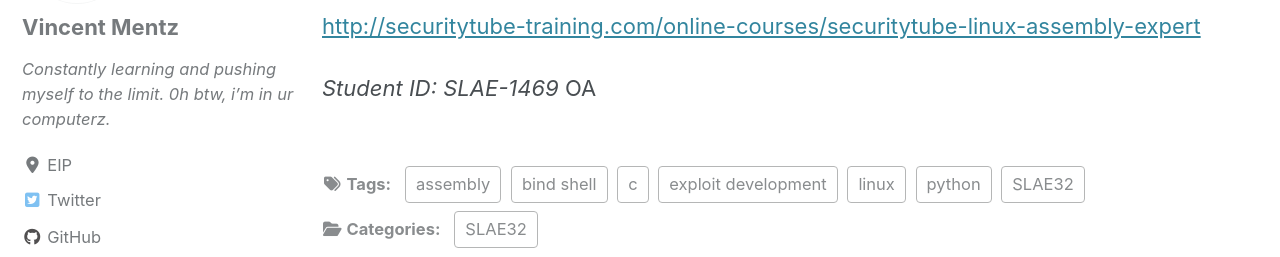
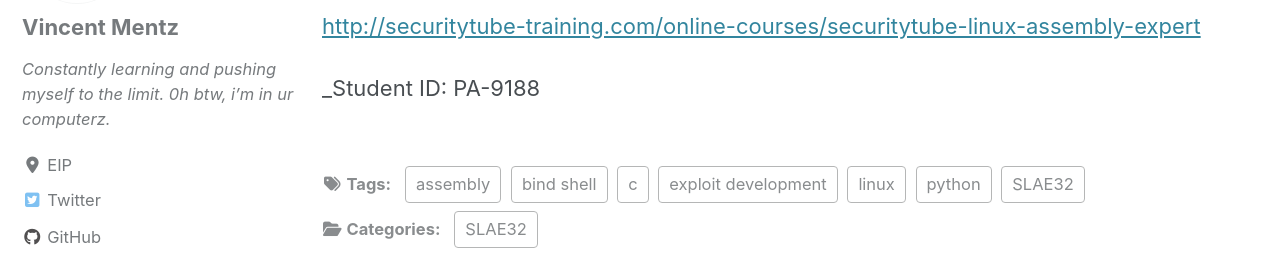
Before and after one commit to Minfanger101/sm00v.github.io, a Jekyll site: the page built from _posts/2019-10-19-assignment_1.md, in a window 1280 px wide and 900 px high, scrolled down 10417 px. Shown: the part 185-442 px from the top of the window. Built offline with Jekyll 4.4.1, drawn with Linux system fonts in a browser that asks for light colours; cached includes are drawn as plain includes; nearby versions of some CDN libraries.

Commit message:
blog update

```diff
--- a/_posts/2019-10-19-assignment_1.md
+++ b/_posts/2019-10-19-assignment_1.md
@@ -346,5 +346,4 @@ _This blog post has been created for completing the requirements of the Security
 
 <http://securitytube-training.com/online-courses/securitytube-linux-assembly-expert>
 
-_Student ID: SLAE-1469_
-OA
+_Student ID: PA-9188
```
